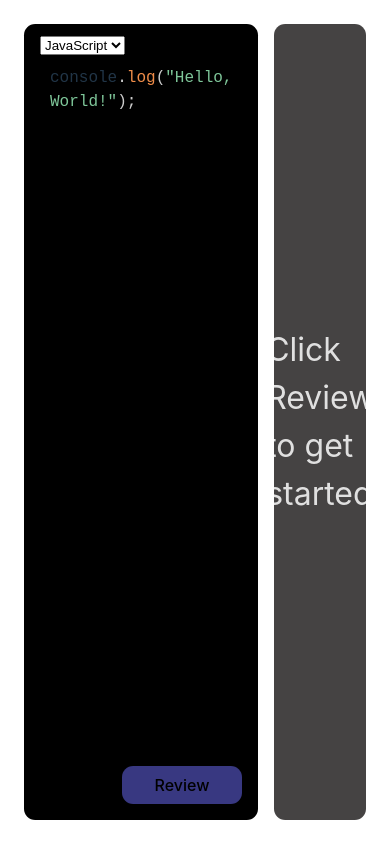
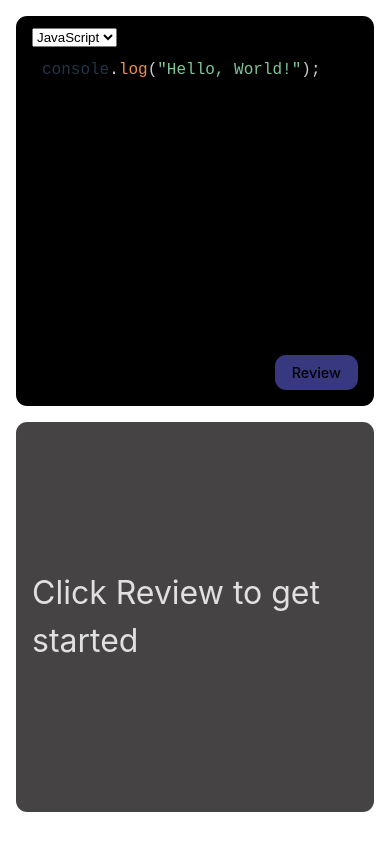
Before and after one commit to Anand-Chaudhary/codeReviewer, a React (Vite) app in the folder frontend/: page / in a window 390 px wide. Built offline with nearby package versions, Linux system fonts and the light colour scheme.

Commit message:
Responsive fixes

```diff
--- a/frontend/src/App.css
+++ b/frontend/src/App.css
@@ -1,52 +1,53 @@
-*{
+* {
   margin: 0;
   padding: 0;
   box-sizing: border-box;
 }
 
-*::-webkit-scrollbar{
+*::-webkit-scrollbar {
   width: 6px;
   height: 6px;
   background-color: rgb(130, 127, 127);
   border-radius: 8rem;
 }
 
-html, body, #root{
+html, body, #root {
   height: 100%;
   width: 100%;
   overflow-x: hidden;
 }
 
-main{
+main {
   height: 100%;
   width: 100%;
   padding: 1.5rem;
   display: flex;
+  flex-wrap: wrap; /* allows stacking on smaller screens */
   gap: 1rem;
 }
 
 main .left,
-main .right{
+main .right {
   height: 100%;
   max-width: 100%;
-  flex-basis: 50%;
+  flex: 1 1 100%; /* take full width on smaller screens */
   border-radius: 0.7rem;
 }
 
-main .left{
+main .left {
   margin: 0 auto;
   padding: 0.5rem 1rem;
   background-color: black;
   position: relative;
 }
 
-main .right{
+main .right {
   overflow: auto;
   padding: 1rem 2rem;
   background-color: rgb(69, 67, 67);
 }
 
-main .left .review-btn{
+main .left .review-btn {
   position: absolute;
   bottom: 1rem;
   right: 1rem;
@@ -58,13 +59,14 @@ main .left .review-btn{
   user-select: none;
 }
 
-.left .code, .code pre, .code pre code{
-  overflow-x: hidden;
+.left .code,
+.code pre,
+.code pre code {
+  overflow-x: auto;
   height: 100%;
   max-width: 100%;
   margin: 0;
   border-radius: 0.7rem;
-  overflow: auto;
 }
 
 .loader {
@@ -76,15 +78,39 @@ main .left .review-btn{
   color: #e0e0e0;
 }
 
-.loader-ball{
+.loader-ball {
   width: 15px;
   height: 15px;
   border-radius: 50%;
   background: #e0e0e0;
 }
 
-.loading{
+.loading {
   color: #e0e0e0;
   font-size: 2rem;
   display: flex;
 }
+
+/* Media Queries for responsiveness */
+@media (min-width: 768px) {
+  main .left,
+  main .right {
+    flex: 1 1 48%;
+  }
+}
+
+@media (max-width: 480px) {
+  main {
+    height: 50%;
+    padding: 1rem;
+  }
+
+  main .right {
+    padding: 1rem;
+  }
+
+  main .left .review-btn {
+    padding: 0.5rem 1rem;
+    font-size: 0.9rem;
+  }
+}
```
